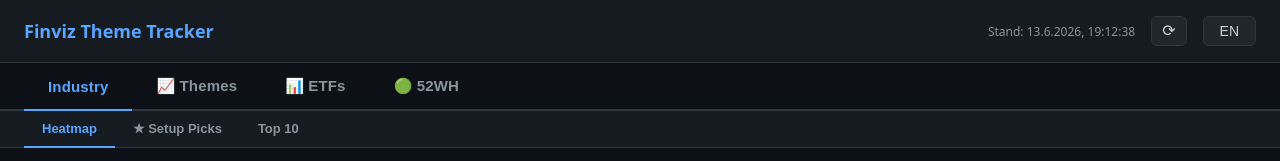
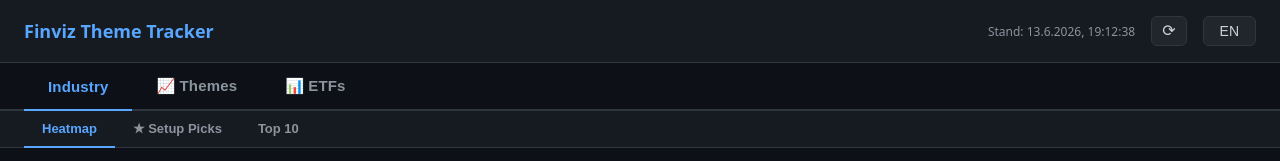
Before and after one commit to zitrus92-crypto/themetracker, a plain HTML site: page docs/index.html in a window 1280 px wide. Shown: the top 161 px of the page. Drawn offline with Linux system fonts and the light colour scheme.

Commit message:
feat: remove 52WH nav tab (GLB data still collected in background)

```diff
--- a/docs/index.html
+++ b/docs/index.html
@@ -20,7 +20,6 @@
     <button class="top-btn active" data-top="industry" data-i18n="topIndustry">Industry</button>
     <button class="top-btn" data-top="themes" data-i18n="tabEtfs">&#128200; Themes</button>
     <button class="top-btn" data-top="etfperf" data-i18n="topEtfs">&#128202; ETFs</button>
-    <button class="top-btn" data-top="glb" data-i18n="topGlb">🟢 52WH</button>
   </nav>
   <nav class="sub-nav" id="industry-subnav">
     <button class="sub-btn active" data-tab="heatmap" data-i18n="tabHeatmap">Heatmap</button>
```
